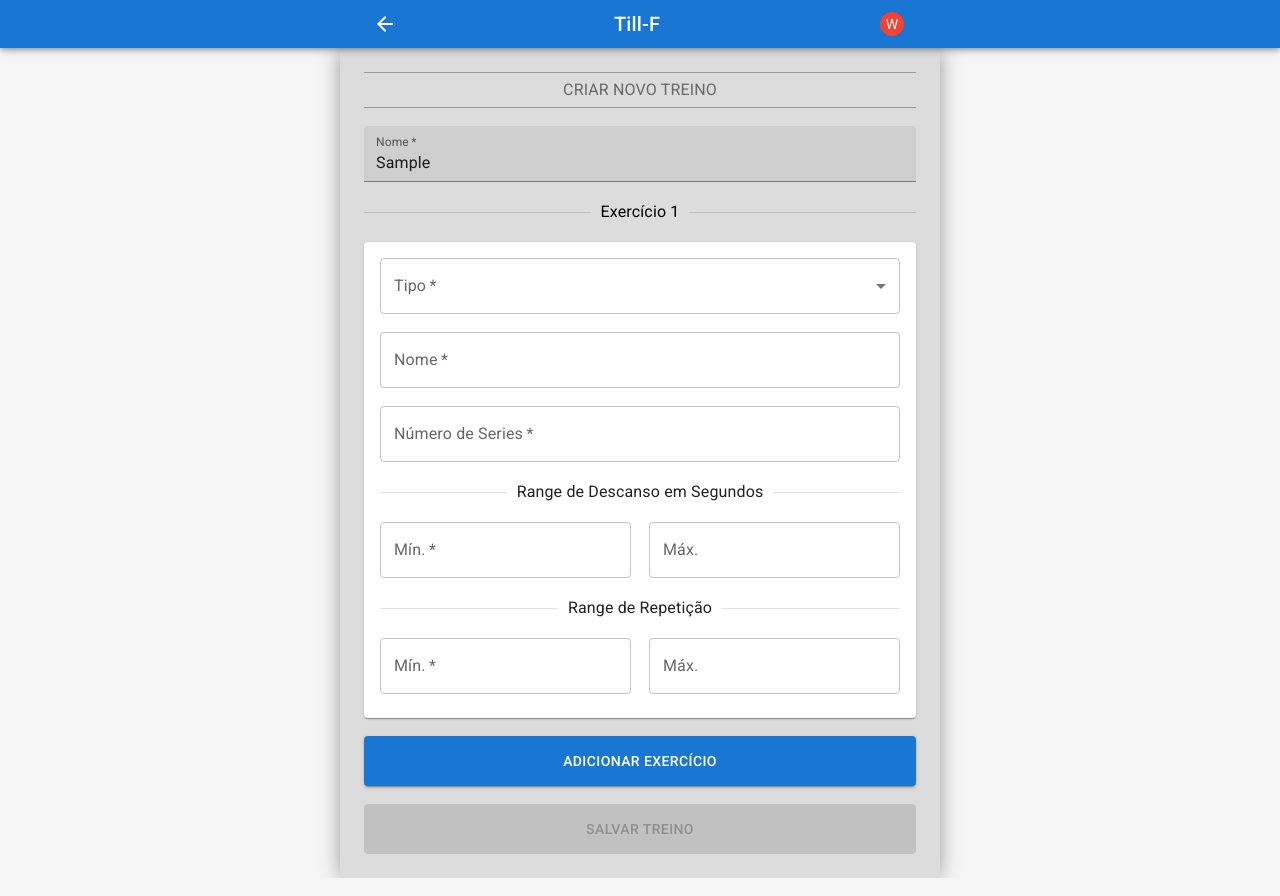
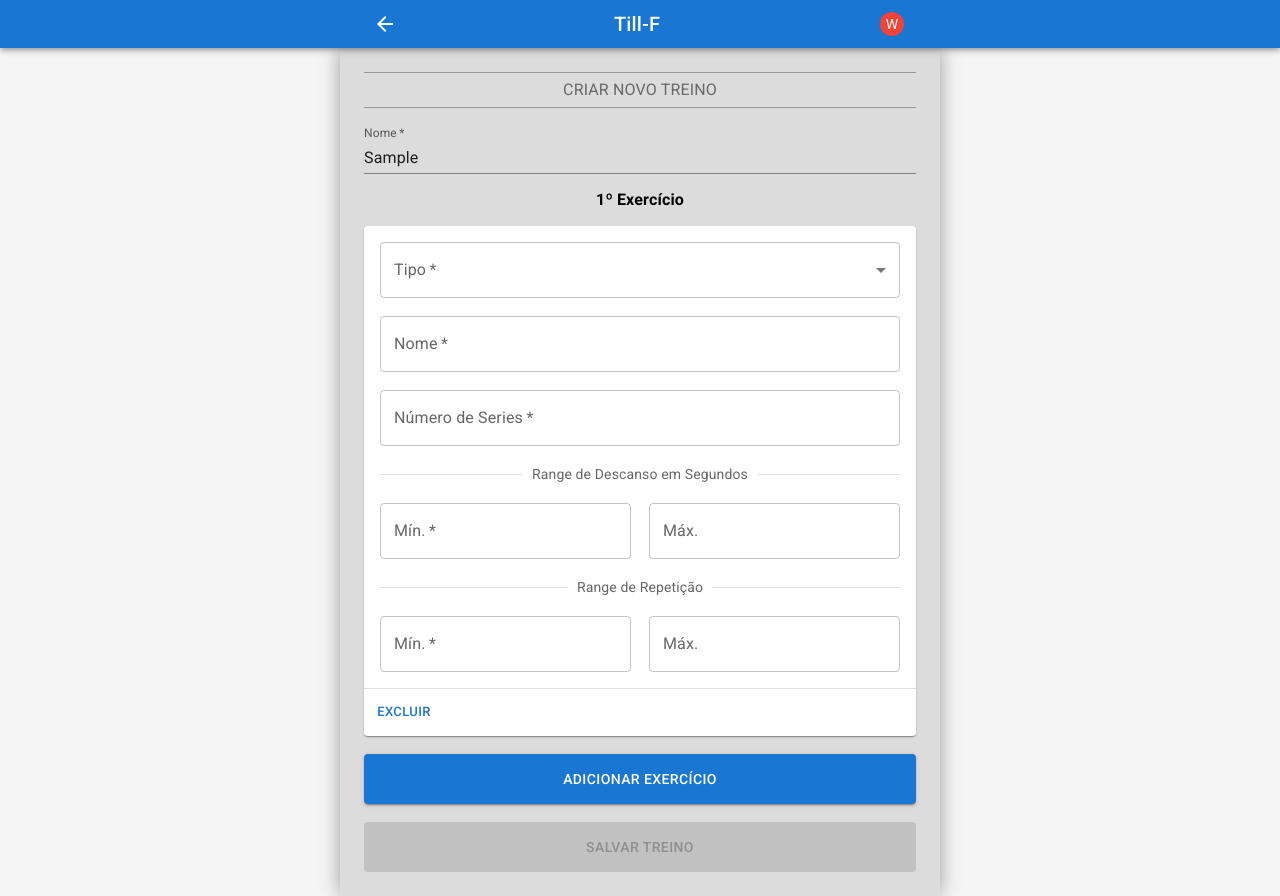
Before and after one commit to wilsondefreitas-dev/till-f, a Next.js app: page /training/new in a window 1280 px wide. Both pictures are taken after typing "Sample" into the empty fields and a click on the button "ADICIONAR EXERCÍCIO". Built offline with nearby package versions, Linux system fonts and the light colour scheme.

Commit message:
final ui of new training page

```diff
--- a/app/(routes)/training/new/_components/TrainingForm.tsx
+++ b/app/(routes)/training/new/_components/TrainingForm.tsx
@@ -8,8 +8,11 @@ import Typography from "@mui/material/Typography";
 import Card from "@mui/material/Card";
 import CardContent from "@mui/material/CardContent";
 import TextField from "@mui/material/TextField";
+import Button from "@mui/material/Button";
+import CardActions from "@mui/material/CardActions";
 import { Dispatch, SetStateAction, useState } from "react";
 import { ITrainingDataObject } from "../page";
+import { styled, Theme } from "@mui/material/styles";
 
 interface IProps {
   trainingID: string;
@@ -34,25 +37,19 @@ export default function TrainingForm({
   }
 
   return (
-    <Stack spacing={"18px"}>
-      <Divider
-        sx={{
-          position: "sticky",
-          top: "48px",
-          backgroundColor: "gainsboro",
-          zIndex: 2,
-        }}
-      >
-        <Typography>Exercício {trainingID}</Typography>
-      </Divider>
+    <Stack>
+      <FormHeader>{trainingID}º Exercício</FormHeader>
+
       <Card>
         <CardContent>
           <Stack spacing={"18px"}>
             <FormControl sx={{ marginTop: "0 !important" }} required>
-              <InputLabel id="demo-simple-select-filled-label">Tipo</InputLabel>
+              <InputLabel id="demo-simple-select-filled-label-2">
+                Tipo
+              </InputLabel>
               <Select
-                labelId="demo-simple-select-filled-label"
-                id="demo-simple-select-filled"
+                labelId="demo-simple-select-filled-label-2"
+                id="demo-simple-select-filled-2"
                 label="Tipo"
                 value={type}
                 onChange={handleTypeOnChange}
@@ -72,12 +69,13 @@ export default function TrainingForm({
                 id="nameInput"
                 label="Número de Series"
                 type="number"
+                inputProps={{ inputMode: "numeric" }}
                 required
               />
             </Stack>
 
             <Divider>
-              <Typography>Range de Descanso em Segundos</Typography>
+              <FormSubTitle>Range de Descanso em Segundos</FormSubTitle>
             </Divider>
 
             <Stack direction={"row"} spacing={"18px"}>
@@ -86,6 +84,7 @@ export default function TrainingForm({
                 id="nameInput"
                 label="Mín."
                 type="number"
+                inputProps={{ inputMode: "numeric" }}
                 required
               />
               <TextField
@@ -93,11 +92,12 @@ export default function TrainingForm({
                 id="nameInput"
                 label="Máx."
                 type="number"
+                inputProps={{ inputMode: "numeric" }}
               />
             </Stack>
 
             <Divider>
-              <Typography>Range de Repetição</Typography>
+              <FormSubTitle>Range de Repetição</FormSubTitle>
             </Divider>
 
             <Stack direction={"row"} spacing={"18px"}>
@@ -106,6 +106,7 @@ export default function TrainingForm({
                 id="nameInput"
                 label="Mín."
                 type="number"
+                inputProps={{ inputMode: "numeric" }}
                 required
               />
               <TextField
@@ -113,14 +114,38 @@ export default function TrainingForm({
                 id="nameInput"
                 label="Máx."
                 type="number"
+                inputProps={{ inputMode: "numeric" }}
               />
             </Stack>
           </Stack>
         </CardContent>
+
+        <Divider />
+
+        <CardActions>
+          <Button size="small">excluir</Button>
+        </CardActions>
       </Card>
     </Stack>
   );
 }
+
+// eslint-disable-next-line @typescript-eslint/typedef
+const FormHeader = styled(Typography)(() => ({
+  position: "sticky",
+  top: 48,
+  padding: "14px 0",
+  textAlign: "center",
+  backgroundColor: "gainsboro",
+  zIndex: 2,
+  fontWeight: "bold",
+}));
+
+// eslint-disable-next-line @typescript-eslint/typedef
+const FormSubTitle = styled(Typography)(({ theme }: { theme: Theme }) => ({
+  fontSize: 14,
+  color: theme.palette.text.secondary,
+}));
 
 {
   /* <Stack spacing={"18px"}>
--- a/app/(routes)/training/new/page.tsx
+++ b/app/(routes)/training/new/page.tsx
@@ -67,13 +67,14 @@ export default function NewTraining(): JSX.Element {
     <>
       <MainHeader>Criar Novo Treino</MainHeader>
 
-      <Stack spacing={"18px"}>
+      <Stack>
         <TextField
-          variant="filled"
+          variant="standard"
           label="Nome"
           value={name}
           onChange={handleNameOnChange}
           required
+          multiline
         />
 
         {trainingFormsData.map((value: object, index: number) => (
```
